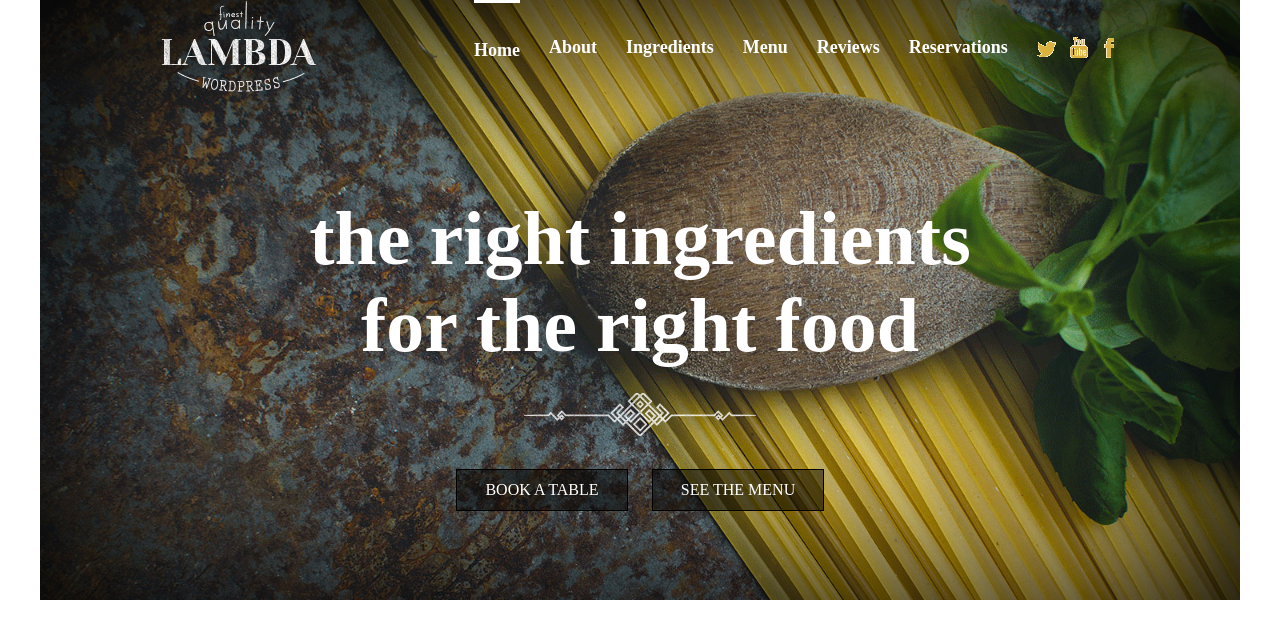
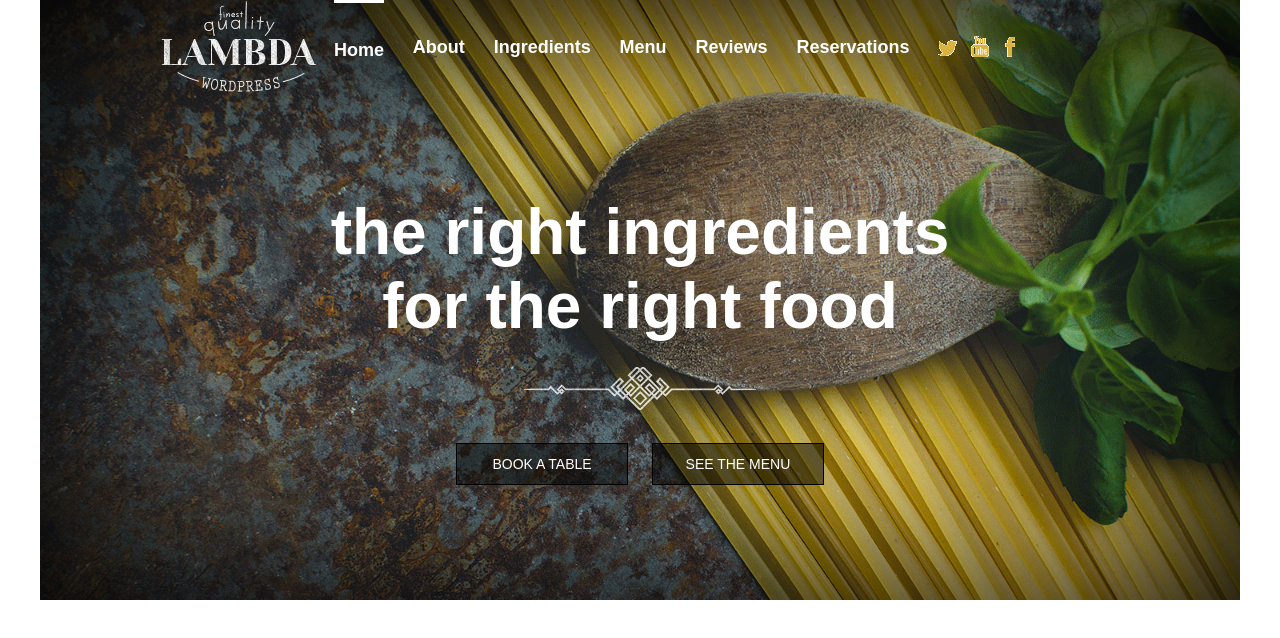
Before and after one commit to GitDema/lambda, a plain HTML site: page source/index.html in a window 1280 px wide. Drawn offline with Linux system fonts and the light colour scheme.

Commit message:
edits-h1

```diff
--- a/source/style.css
+++ b/source/style.css
@@ -9,8 +9,8 @@
 body{
 	background: #fff;
 	color: #000;
-	font:  Arial, sans-serif;
-	font-size: 16px;
+	font-family: Arial, sans-serif;
+	font-size: 14px;
 }
 
 
@@ -38,7 +38,7 @@ header{
 	width: 160px;
 	height: 95px;
 	background: url(images/logo.png) no-repeat;
-	margin-right: 150px;
+	margin-right: 10px;
 }
 
 nav{
@@ -104,7 +104,7 @@ nav li:hover{
 
 h1{
 	width: 700px;
-	font-size: 76px;
+	font-size: 64px;
 	margin: 0 auto;
 	text-align: center;
 	margin-bottom: 20px;
```
